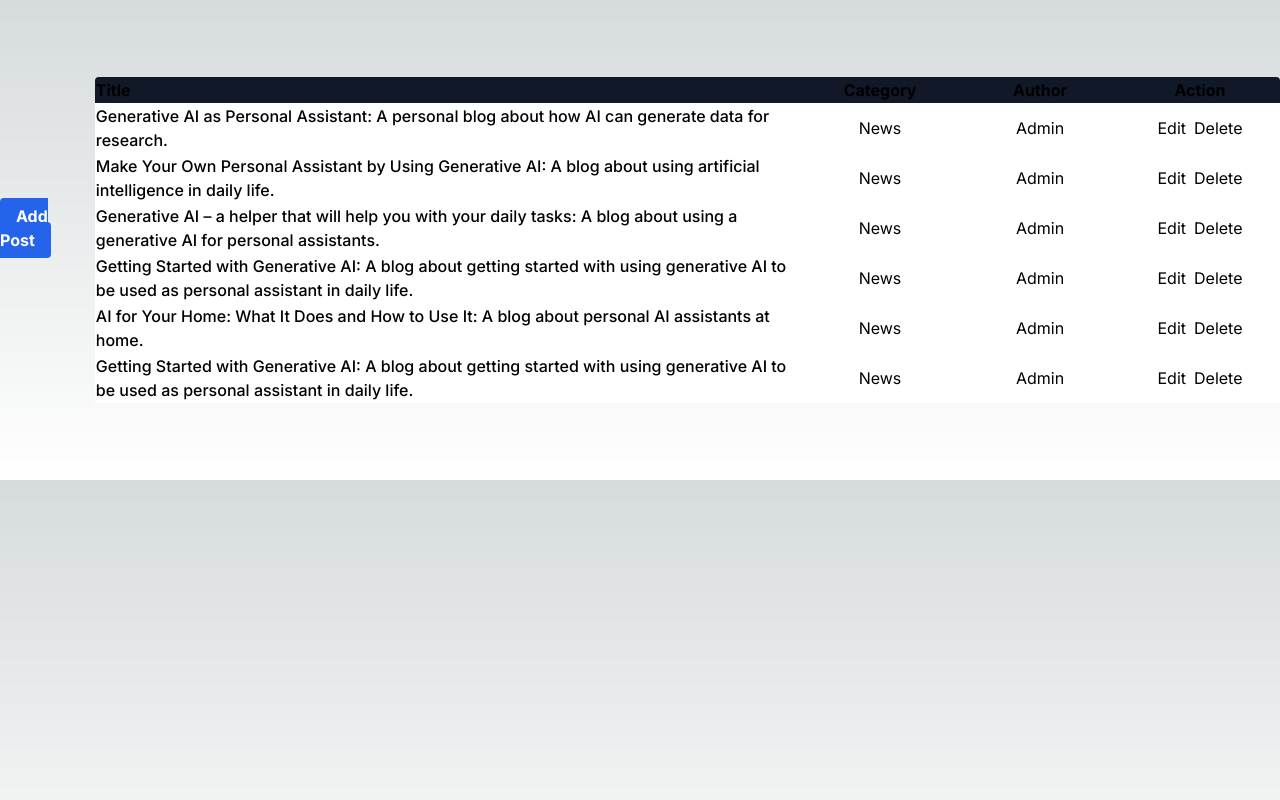
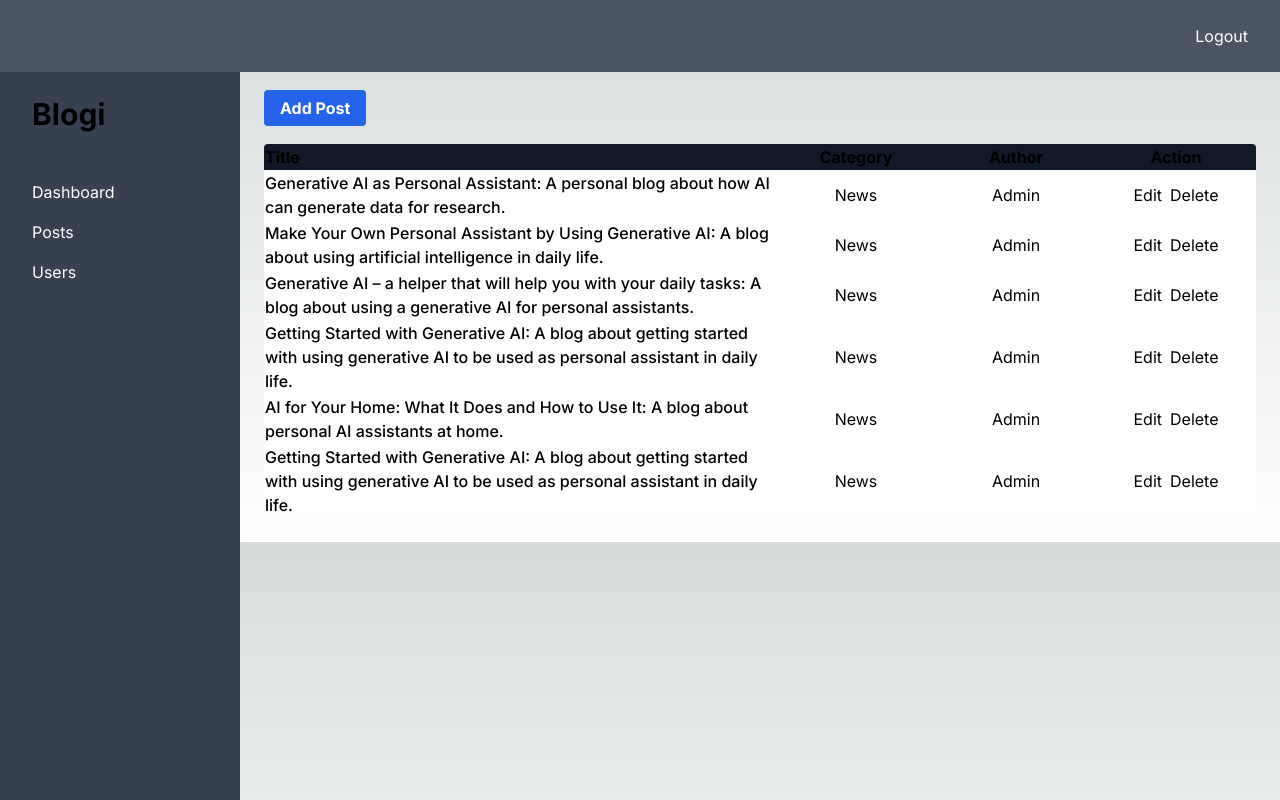
Before and after one commit to ahadsenja/blog-management-system-next, a Next.js app: page /posts in a window 1280 px wide. Built offline with nearby package versions, Linux system fonts and the light colour scheme; sample sign-in values are in the browser's storage.

Commit message:
chore: move every admin page/route into admin layout

```diff
--- a/src/app/dashboard/page.tsx
+++ b/src/app/(admin)/dashboard/page.tsx
@@ -5,9 +5,7 @@ import { useRouter } from 'next/navigation';
 export default function page() {
   return (
     <>
-      <div className='flex justify-center items-center h-[30rem]'>
-        <Dashboard />
-      </div>
+      <Dashboard />
     </>
   )
 }
--- /dev/null
+++ b/src/app/(admin)/layout.tsx
@@ -0,0 +1,16 @@
+import Navbar from "../components/Dashboard/Navbar";
+import Sidebar from "../components/Dashboard/Sidebar";
+
+export default function AdminPageLayout({ children }: { children: React.ReactNode }) {
+  return (
+    <>
+      <div>
+        <Sidebar />
+        <div>
+          <Navbar />
+          <main className="grow ml-60 mt-16 p-6">{children}</main>
+        </div>
+      </div>
+    </>
+  )
+}
--- a/src/app/posts/Posts.tsx
+++ b/src/app/(admin)/posts/Posts.tsx
@@ -1,6 +1,6 @@
 'use client'
 import Link from "next/link";
-import { posts } from "../helper/datas";
+import { posts } from "../../helper/datas";
 import { useEffect, useState } from "react";
 import { useRouter } from "next/navigation";
 
@@ -18,7 +18,7 @@ export default function Posts() {
 
   return (
     <>
-      <div className="mb-6">
+      <div className="mt-2 mb-6">
         <Link className="bg-blue-600 hover:bg-blue-700 text-white font-bold py-2 px-4 rounded" href={"/posts/create-post"}>Add Post</Link>
       </div>
       <table className="table w-full bg-gray-900 rounded">
--- a/src/app/posts/page.tsx
+++ b/src/app/(admin)/posts/page.tsx
@@ -4,9 +4,7 @@ import Posts from './Posts'
 export default function page() {
   return (
     <>
-      <div className='flex justify-center items-center h-[30rem]'>
-        <Posts />
-      </div>
+      <Posts />
     </>
   )
 }
--- a/src/app/users/Users.tsx
+++ b/src/app/(admin)/users/Users.tsx
@@ -1,6 +1,6 @@
 'use client'
 import Link from "next/link"
-import { account } from "../helper/datas"
+import { account } from "../../helper/datas"
 import { useEffect, useState } from "react";
 import { useRouter } from "next/navigation";
 
--- a/src/app/users/page.tsx
+++ b/src/app/(admin)/users/page.tsx
@@ -4,9 +4,7 @@ import Users from './Users'
 export default function Page() {
   return (
     <>
-      <div className='flex justify-center items-center h-[30rem]'>
-        <Users />
-      </div>
+      <Users />
     </>
   )
 }
```
Also changed, not shown: src/app/(admin)/dashboard/Dashboard.tsx (renamed from src/app/dashboard/Dashboard.tsx), src/app/(admin)/posts/create-post/CreatePost.tsx (renamed from src/app/posts/create-post/CreatePost.tsx), src/app/(admin)/posts/create-post/page.tsx (renamed from src/app/posts/create-post/page.tsx), src/app/(admin)/posts/edit-post/[uuid]/EditPost.tsx (renamed from src/app/posts/edit-post/[uuid]/EditPost.tsx), src/app/(admin)/posts/edit-post/[uuid]/page.tsx (renamed from src/app/posts/edit-post/[uuid]/page.tsx).
